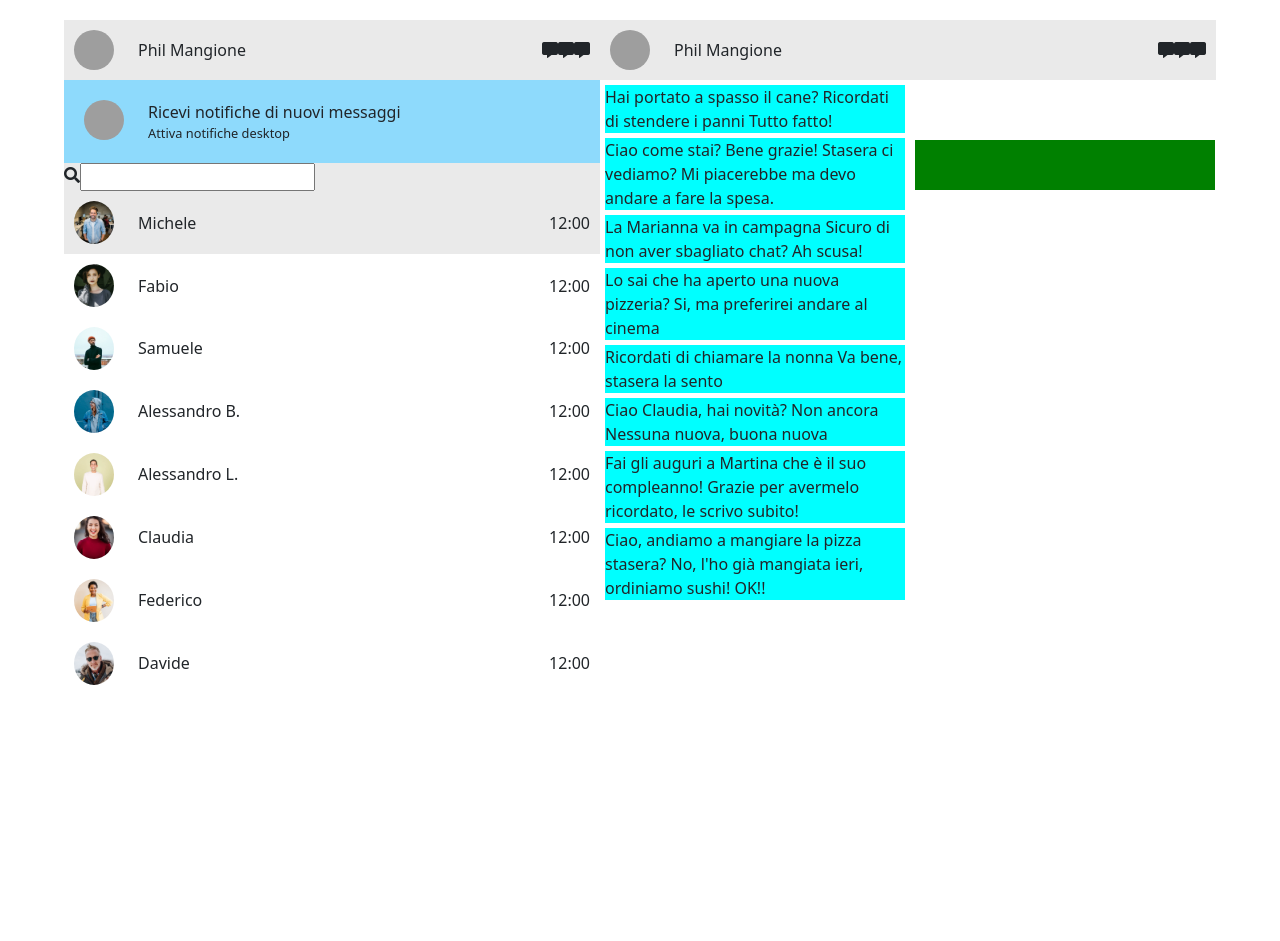
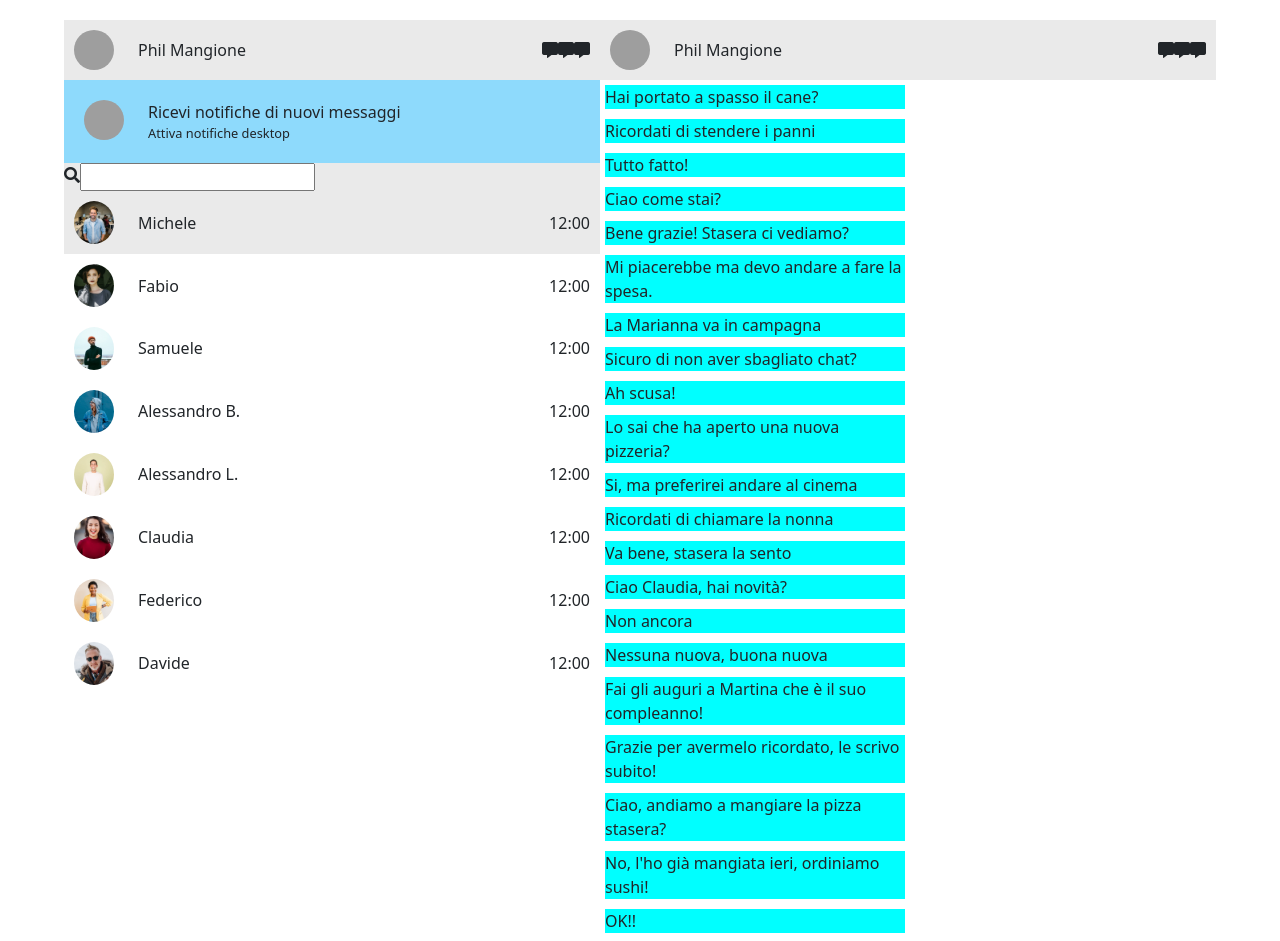
Before and after one commit to TommasoLodesani/vue-boolzapp, a plain HTML site: page index.html in a window 1280 px wide. Shown: the top 941 px of the page. Before the commit the page ends 800 px from the top, so only its background shows below. Drawn offline with nearby package versions, Linux system fonts and the light colour scheme; grey boxes are pictures that could not be loaded.

Commit message:
all messages

```diff
--- a/index.html
+++ b/index.html
@@ -135,7 +135,19 @@
                 <div class="container-chat">
 
 
-                    <div class="chat-left">
+                    <div class="chat-left" v-for="(element, key, i) in contacts" :id="key" :key="key" >
+
+                        <div class="utente" v-for="(element,i) in element.messages" >
+
+                            {{element.message}}
+
+                        </div>
+
+
+
+                    </div>
+
+                    <!-- <div class="chat-left">
 
                         <div class="utente" v-for="(element, key, i) in contacts" :id="key" :key="key">
 
@@ -148,7 +160,7 @@
 
 
 
-                    </div>
+                    </div> -->
 
                     <div class="chat-right">
 
--- a/style.css
+++ b/style.css
@@ -90,9 +90,12 @@ main{
 
 .container-chat{
     display: flex;
+    flex-direction: column;
 }
 
 .chat-left{
+    display: flex;
+    flex-direction: column;
 
 }
 
```
